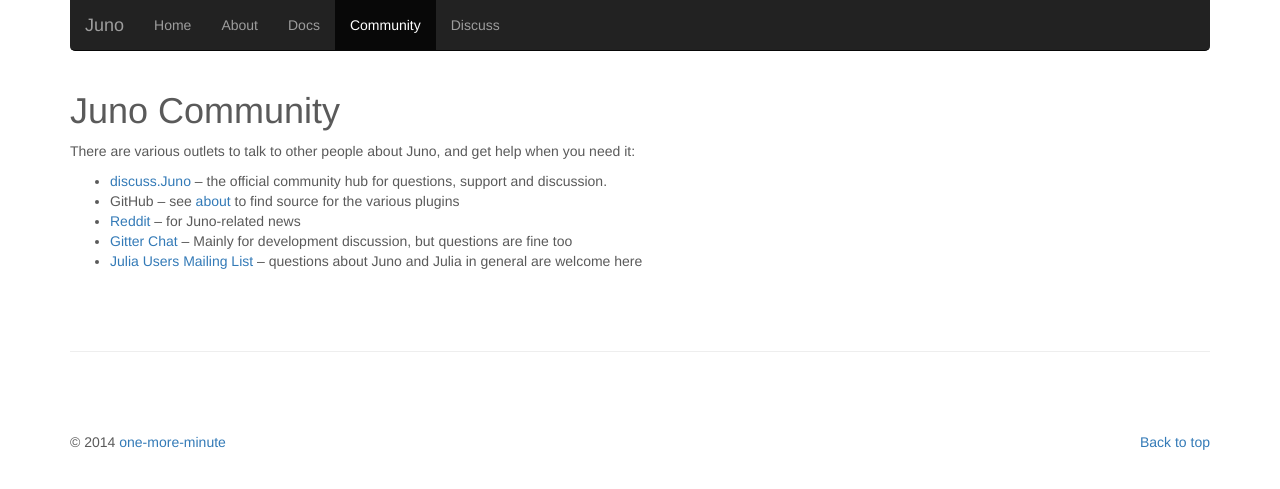
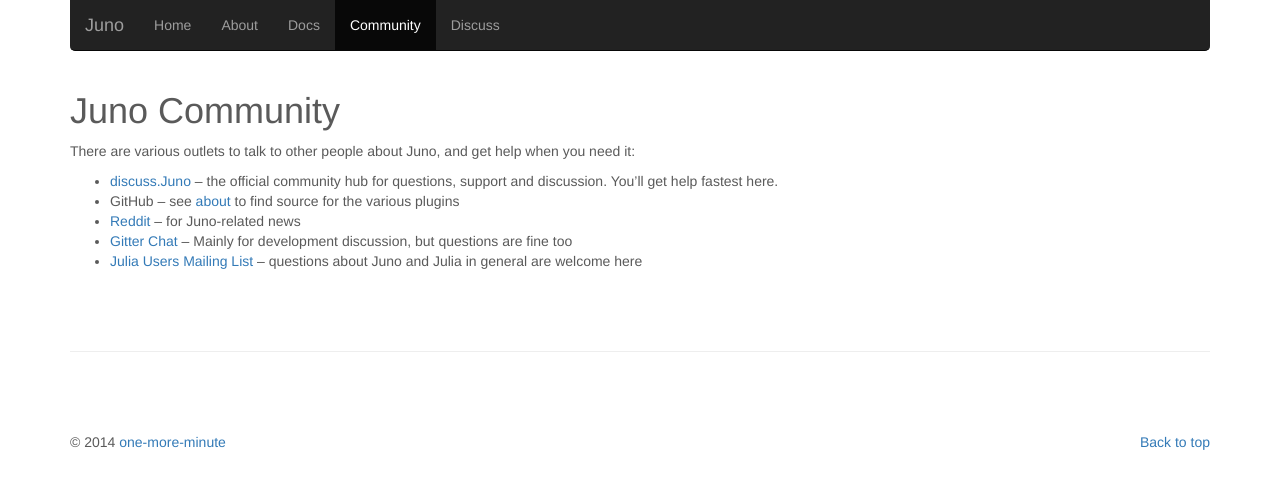
Before and after one commit to JunoLab/junolab.github.io, a Jekyll site: the page built from community/index.md, in a window 1280 px wide. Shown: the top 489 px of the page. Built offline with Jekyll 4.4.1, drawn with Linux system fonts in a browser that asks for light colours; nearby versions of some CDN libraries.

Commit message:
update community.md

```diff
--- a/community/index.md
+++ b/community/index.md
@@ -7,7 +7,7 @@
 There are various outlets to talk to other people about Juno, and get help when you need it:
 
 * [discuss.Juno](http://discuss.junolab.org) – the official community hub for
-  questions, support and discussion.
+  questions, support and discussion. You'll get help fastest here.
 * GitHub – see [about](/about) to find source for the various plugins
 * [Reddit](http://www.reddit.com/r/juno) – for Juno-related news
 * [Gitter Chat](https://gitter.im/one-more-minute/Julia-LT) – Mainly for development discussion, but questions are fine too
```
